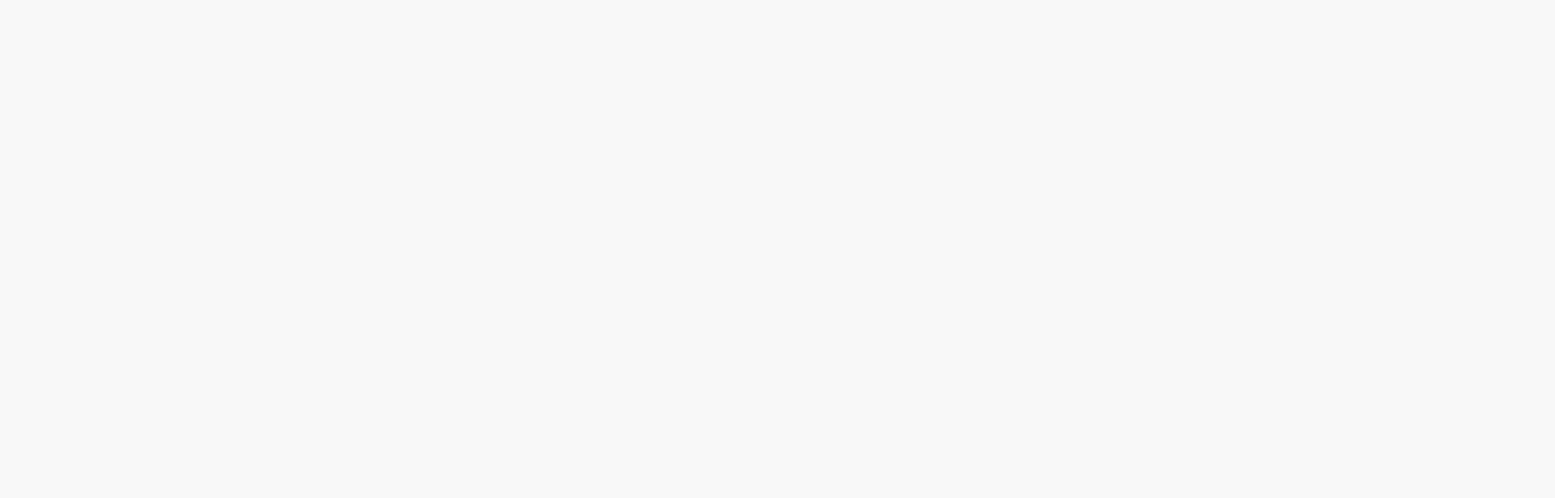
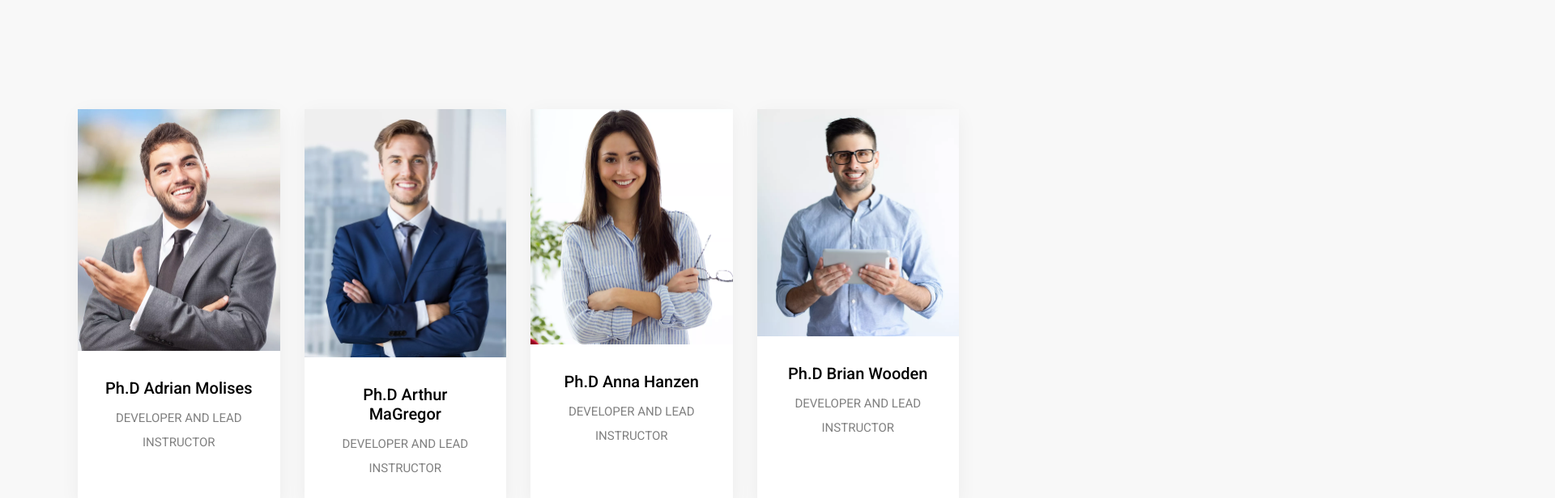
Before and after one commit to 000-ignis/Education-Website, a React (Create React App) app: page /team in a window 1280 px wide. Shown: the part 640-1256 px from the top of the page at 81% size, 1920 px wide, since content can reach past the window. Before the commit the page ends 800 px from the top, so only its background shows below. Built offline with nearby package versions, Linux system fonts and the light colour scheme.

Commit message:
Log:Completed team comp.only comp. left is the contact comp.

```diff
--- a/src/App.js
+++ b/src/App.js
@@ -7,6 +7,7 @@ import About from './components/about/About';
 import CourseHome from './components/allcourses/CourseHome';
 import Pricing from './components/pricing/Pricing';
 import Blog from './components/blog/Blog';
+import Team from './components/team/Team';
 
 
 function App() {
@@ -18,7 +19,7 @@ function App() {
         <Route path='/' exact component={Home} />
         <Route path='/about' exact component={About} />
         <Route path='/courses' exact component={CourseHome} />
-        {/* <Route exact path='/team' component={Team} /> */}
+        <Route exact path='/team' component={Team} />
         <Route exact path='/pricing' component={Pricing} />
         <Route exact path='/journal' component={Blog} />
         {/* <Route exact path='/contact' component={Contact} /> */}
--- a/src/components/team/Team.jsx
+++ b/src/components/team/Team.jsx
@@ -0,0 +1,22 @@
+import React from "react";
+import TeamCard from "./TeamCard";
+import "./team.css";
+import Awrapper from "../about/AWrapper";
+import Back from "../common/back/Back";
+import "../about/about.css";
+
+const Team = () => {
+  return (
+    <>
+      <Back title="Team" />
+      <section className="team padding">
+        <div className="container grid">
+          <TeamCard />
+        </div>
+      </section>
+      <Awrapper />
+    </>
+  );
+};
+
+export default Team;
--- a/src/components/team/TeamCard.jsx
+++ b/src/components/team/TeamCard.jsx
@@ -0,0 +1,27 @@
+import React from "react";
+import { team } from "../../dummydata"
+const TeamCard = () => {
+  return (
+    <>
+      {team.map((val) => (
+        <div className="items shadow">
+          <div className="img">
+            <img src={val.cover} alt="" />
+            <div className="overlay">
+              <i className="fab fa-facebook-f icon"></i>
+              <i className="fab fa-twitter icon"></i>
+              <i className="fab fa-instagram icon"></i>
+              <i className="fab fa-tiktok icon"></i>
+            </div>
+          </div>
+          <div className="details">
+            <h2>{val.name}</h2>
+            <p>{val.work}</p>
+          </div>
+        </div>
+      ))}
+    </>
+  );
+};
+
+export default TeamCard;
--- a/src/components/team/team.css
+++ b/src/components/team/team.css
@@ -0,0 +1,56 @@
+.team .items {
+  transition: 0.5s;
+}
+.team .img {
+  position: relative;
+}
+.team img {
+  width: 100%;
+  height: 100%;
+}
+.overlay {
+  position: absolute;
+  bottom: 0;
+  z-index: 11;
+  display: flex;
+  flex-direction: column;
+  padding: 20px;
+  opacity: 0;
+  transition: 0.5s;
+}
+.overlay i {
+  background-color: #000;
+  color: #fff;
+  margin: 5px;
+  transition: 0.5s;
+}
+.team .details {
+  padding: 30px;
+  text-align: center;
+}
+.team .details h2 {
+  font-weight: 500;
+  font-size: 20px;
+  transition: 0.5s;
+}
+.team .details p {
+  font-size: 15px;
+  color: grey;
+  margin-top: 10px;
+  transition: 0.5s;
+}
+.team .items:hover {
+  background-color: #1eb2a6;
+  color: #fff;
+  cursor: pointer;
+}
+.team .items:hover p {
+  color: #fff;
+}
+.team .items:hover .overlay {
+  opacity: 1;
+}
+.team .items:hover .overlay i:hover {
+  background-color: #1eb2a6;
+  color: #fff;
+}
```
